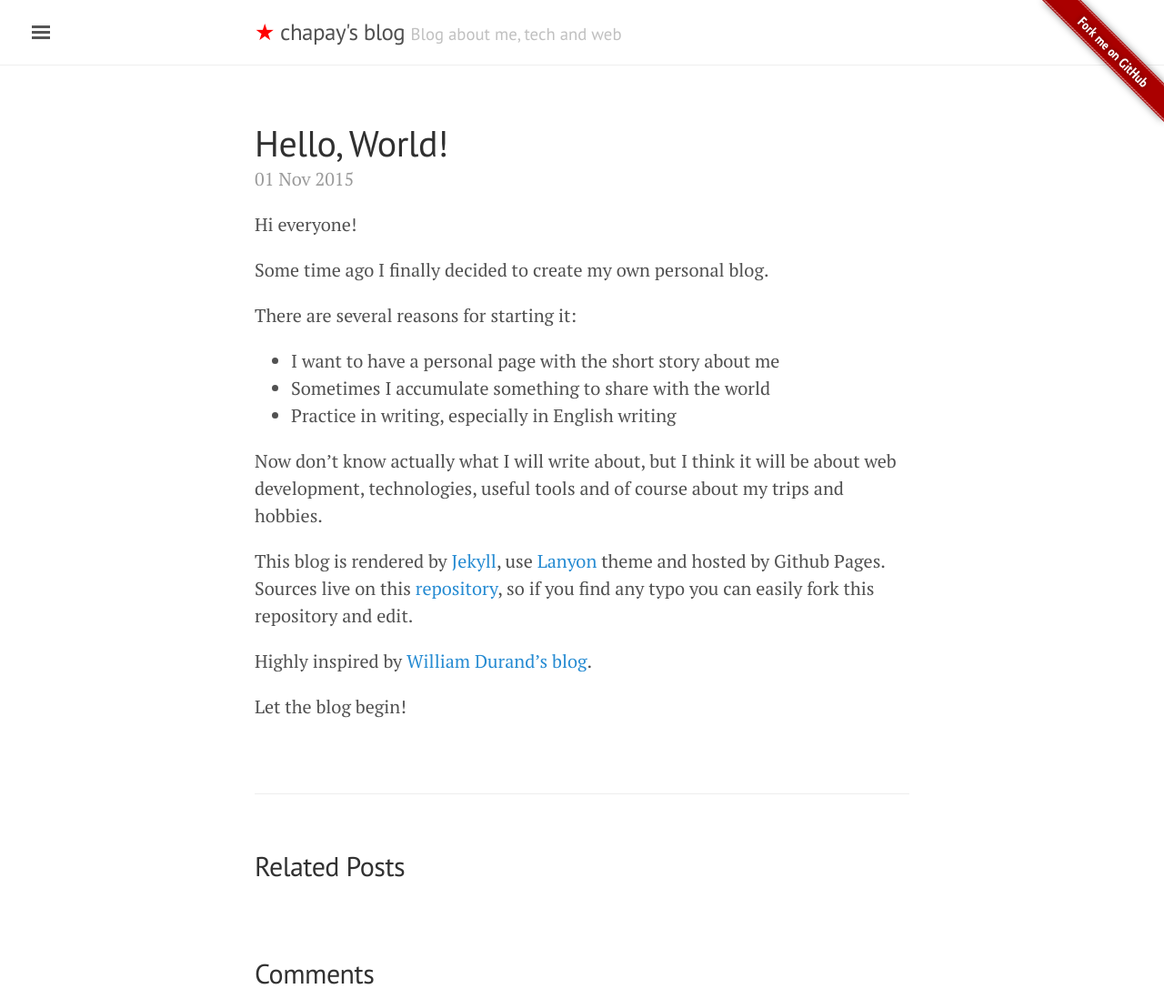
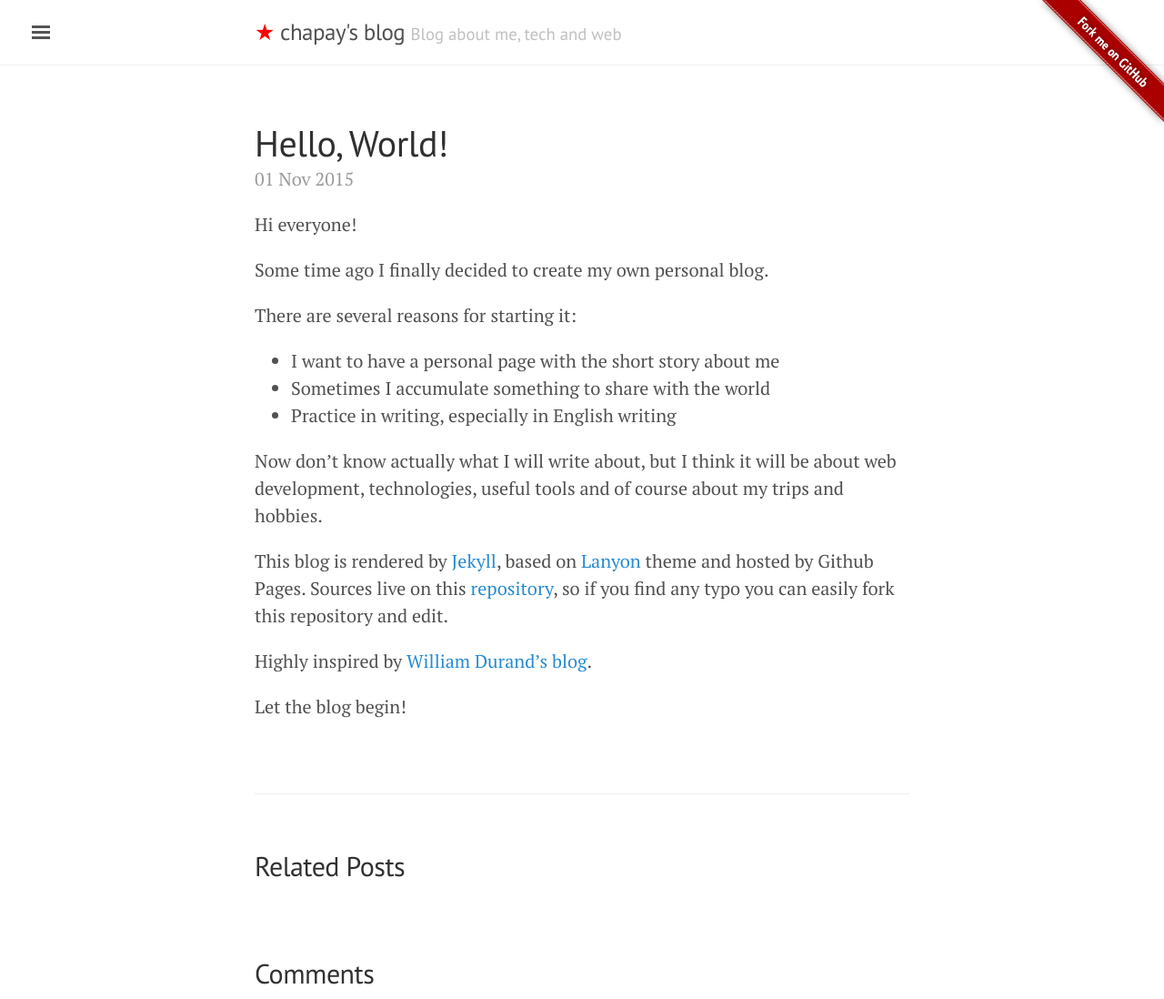
Before and after one commit to chapay/chapay.github.io, a Jekyll site: the page built from _posts/2015-11-01-hello-world.md, in a window 1280 px wide. Shown: the whole page at 91% size. Built offline with Jekyll 4.4.1, drawn with Linux system fonts in a browser that asks for light colours; comment, search, counter and statistics services are not loaded.

Commit message:
Fixed grammar

```diff
--- a/_posts/2015-11-01-hello-world.md
+++ b/_posts/2015-11-01-hello-world.md
@@ -16,7 +16,7 @@ There are several reasons for starting it:
 Now don't know actually what I will write about, but I think it will be about web development, technologies, useful tools
  and of course about my trips and hobbies.
 
-This blog is rendered by [Jekyll](https://jekyllrb.com/), use [Lanyon](http://lanyon.getpoole.com/) theme and hosted by Github Pages.
+This blog is rendered by [Jekyll](https://jekyllrb.com/), based on [Lanyon](http://lanyon.getpoole.com/) theme and hosted by Github Pages.
 Sources live on this [repository]({{ site.repository }}), so if you find any typo you can easily fork this repository and edit.
 
 Highly inspired by [William Durand's blog](http://williamdurand.fr/).
```
